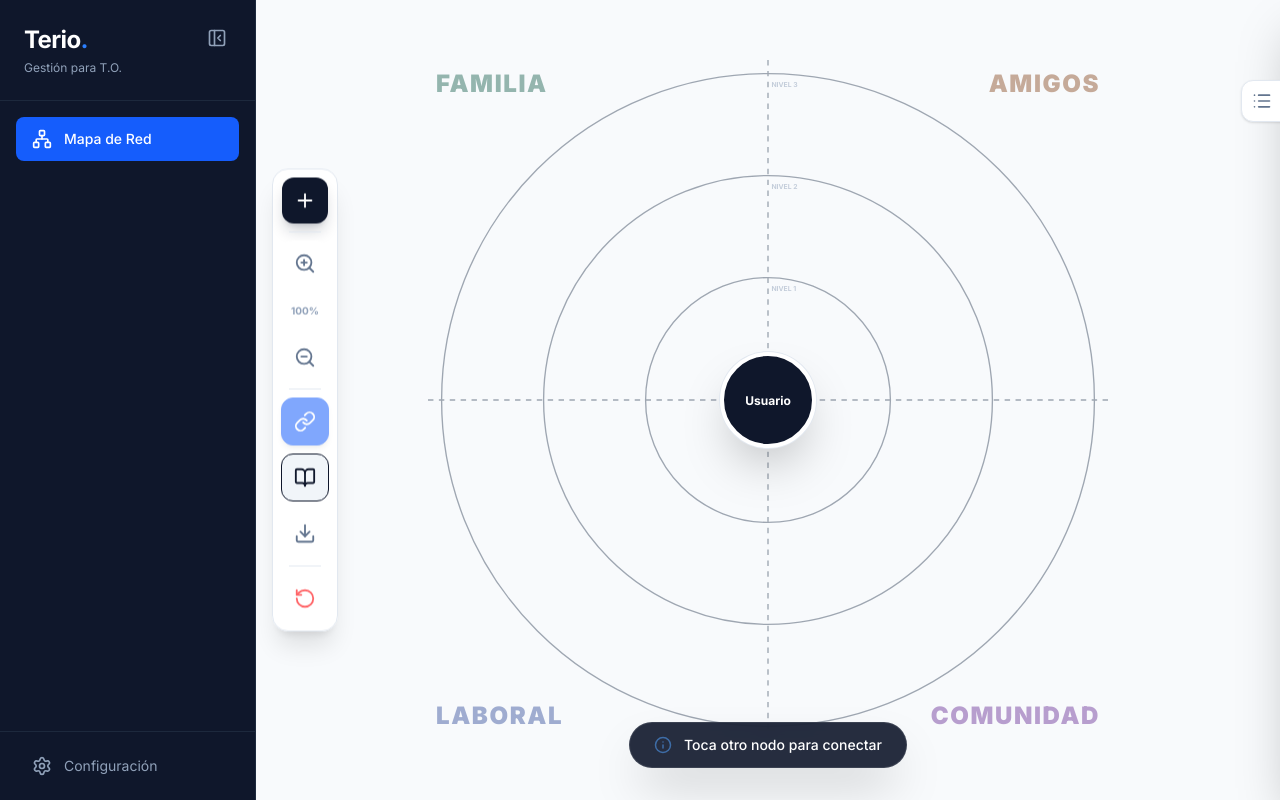
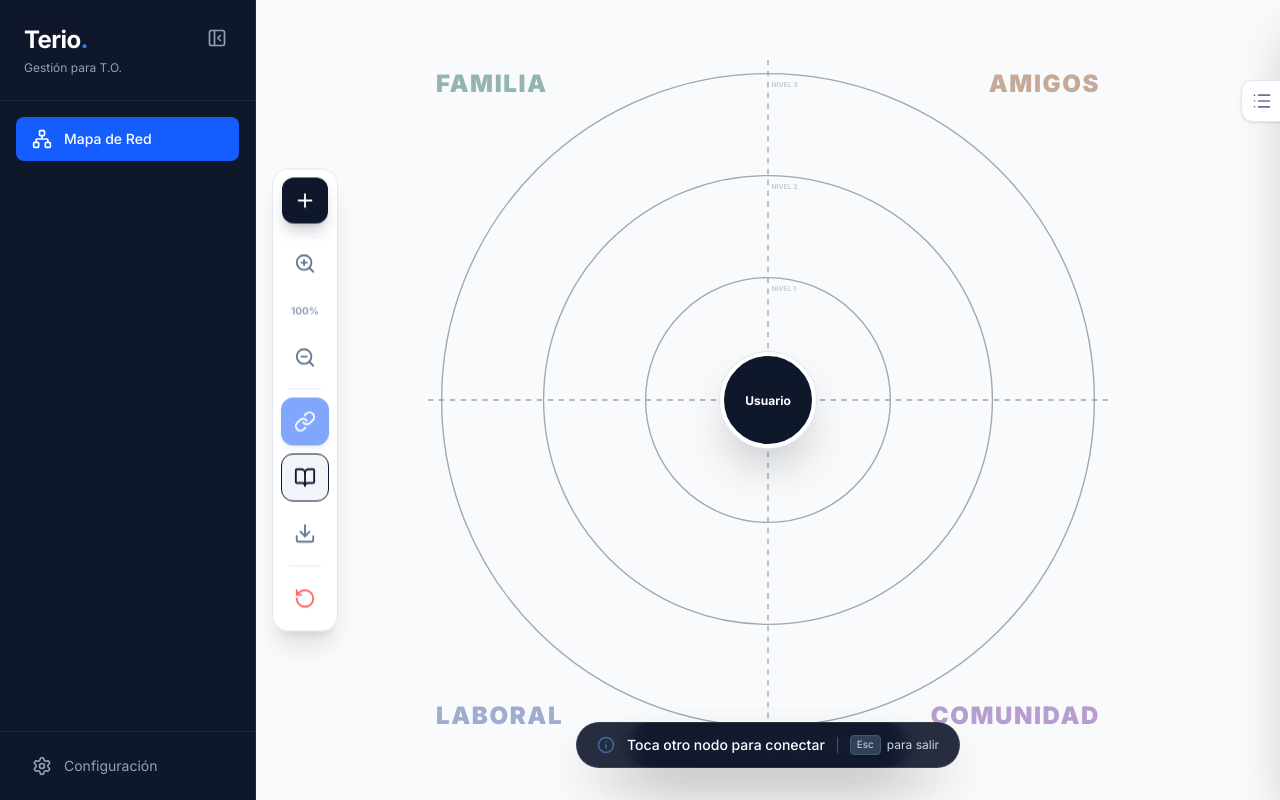
Before and after one commit to vcanio/Terio, a Next.js app: page /tools/sluzki in a window 1280 px wide. Both pictures are taken after a click on the button 305 px from the left and 421 px from the top of the page. Built offline with nearby package versions, Linux system fonts and the light colour scheme.

Commit message:
agregado esc a conexion de nodos

```diff
--- a/src/features/sluzki/components/Board.tsx
+++ b/src/features/sluzki/components/Board.tsx
@@ -225,6 +225,19 @@ export default function SluzkiBoard() {
         </div>
       )}
 
+{isConnecting && (
+        <div className="exclude-from-export absolute top-20 md:bottom-8 md:top-auto bg-slate-900/90 backdrop-blur text-white px-5 py-3 rounded-full shadow-2xl text-sm font-medium flex gap-3 items-center pointer-events-none animate-in fade-in slide-in-from-top-4 md:slide-in-from-bottom-4 z-50 border border-white/10">
+          <Info size={18} className="text-blue-400 animate-pulse" />
+          <div className="flex items-center gap-2">
+            <span>Toca otro nodo para conectar</span>
+            <span className="hidden sm:inline w-px h-4 bg-slate-600 mx-1"></span>
+            <span className="text-slate-300 font-normal text-xs flex items-center gap-1.5">
+              <kbd className="font-sans bg-slate-700 px-1.5 py-0.5 rounded border border-slate-600 shadow-sm text-[10px] min-w-24px text-center">Esc</kbd>
+              <span className="hidden sm:inline">para salir</span>
+            </span>
+          </div>
+        </div>
+      )}
       <AddNodeModal
         isOpen={isModalOpen}
         onClose={() => setIsModalOpen(false)}
--- a/src/features/sluzki/hooks/useSluzkiBoard.ts
+++ b/src/features/sluzki/hooks/useSluzkiBoard.ts
@@ -1,4 +1,4 @@
-import { useState, useRef, useCallback } from "react";
+import { useState, useRef, useCallback, useEffect } from "react";
 import { toPng } from "html-to-image";
 import { useSluzkiStore } from "../store/useSluzkiStore";
 
@@ -20,6 +20,28 @@ export const useSluzkiBoard = (diagramRef?: React.RefObject<HTMLDivElement | nul
   const [isConnecting, setIsConnecting] = useState(false);
   const [sourceId, setSourceId] = useState<string | null>(null);
   const [mousePos, setMousePos] = useState({ x: 0, y: 0 });
+
+  // --- NUEVO CÓDIGO: Manejo de tecla Escape ---
+  // Permite salir del modo unión o cancelar una selección al presionar Esc
+  useEffect(() => {
+    const handleKeyDown = (e: KeyboardEvent) => {
+      if (e.key === "Escape") {
+        // Si estamos conectando, cancelamos el modo y la selección
+        if (isConnecting) {
+          setIsConnecting(false);
+          setSourceId(null);
+        }
+      }
+    };
+
+    window.addEventListener("keydown", handleKeyDown);
+
+    // Limpiamos el evento al desmontar o actualizar
+    return () => {
+      window.removeEventListener("keydown", handleKeyDown);
+    };
+  }, [isConnecting]); // Dependencia: se actualiza cuando cambia el modo
+  // ---------------------------------------------
 
   const onNodeDrag = (id: string, x: number, y: number) => {
     updateNodePosition(id, x, y);
```
